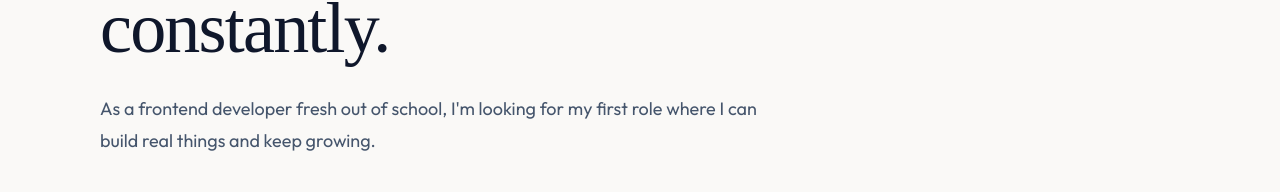
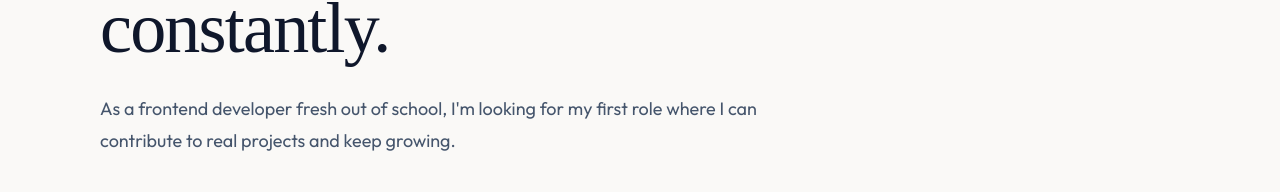
Before and after one commit to Nooah12/portfolio, a Next.js app: page / in a window 1280 px wide. Shown: the part 313-505 px from the top of the page. Built offline with nearby package versions, Linux system fonts and the light colour scheme; a web font is replaced by a local one.

Commit message:
update header sub headline

```diff
--- a/components/Header.jsx
+++ b/components/Header.jsx
@@ -8,7 +8,7 @@ export default function Header() {
         <p className="eyebrow">Frontend developer · Stockholm</p>
         <p className="mt-5 flex items-center gap-2 font-Ovo text-xl sm:text-2xl">Hello, World! It&apos;s me, Noah <span className="wave inline-block" aria-label="waving hand" role="img">👋</span></p>
         <h1 className="mt-4 max-w-4xl font-Ovo text-5xl leading-[1.02] tracking-tight sm:text-6xl lg:text-7xl">I build things and learn constantly.</h1>
-        <p className="mt-7 max-w-2xl text-lg leading-8 text-slate-600 dark:text-white/70">As a frontend developer fresh out of school, I&apos;m looking for my first role where I can build real things and keep growing.</p>
+        <p className="mt-7 max-w-2xl text-lg leading-8 text-slate-600 dark:text-white/70">As a frontend developer fresh out of school, I&apos;m looking for my first role where I can contribute to real projects and keep growing.</p>
         <div className="mt-9 flex flex-wrap items-center gap-3">
           <a href="#project" className="rounded-full bg-slate-900 px-6 py-3 text-sm font-semibold text-white transition hover:-translate-y-0.5 hover:bg-indigo-700 dark:bg-white dark:text-slate-900">Explore my work</a>
           <a href="/noah-gordon-cv+personligt-brev.pdf" target="_blank" rel="noopener noreferrer" className="rounded-full border border-slate-300 px-6 py-3 text-sm font-semibold transition hover:border-slate-900 dark:border-white/30 dark:hover:border-white">Download résumé</a>
```
